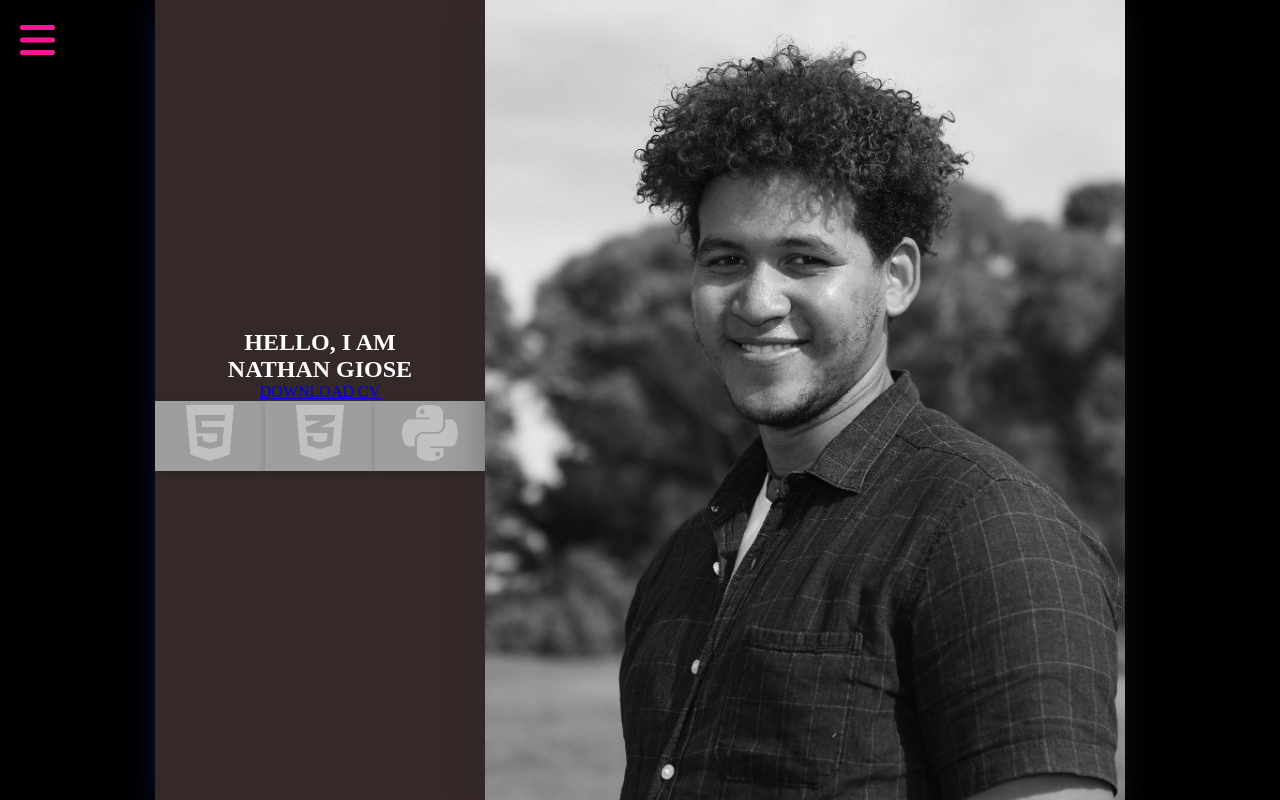
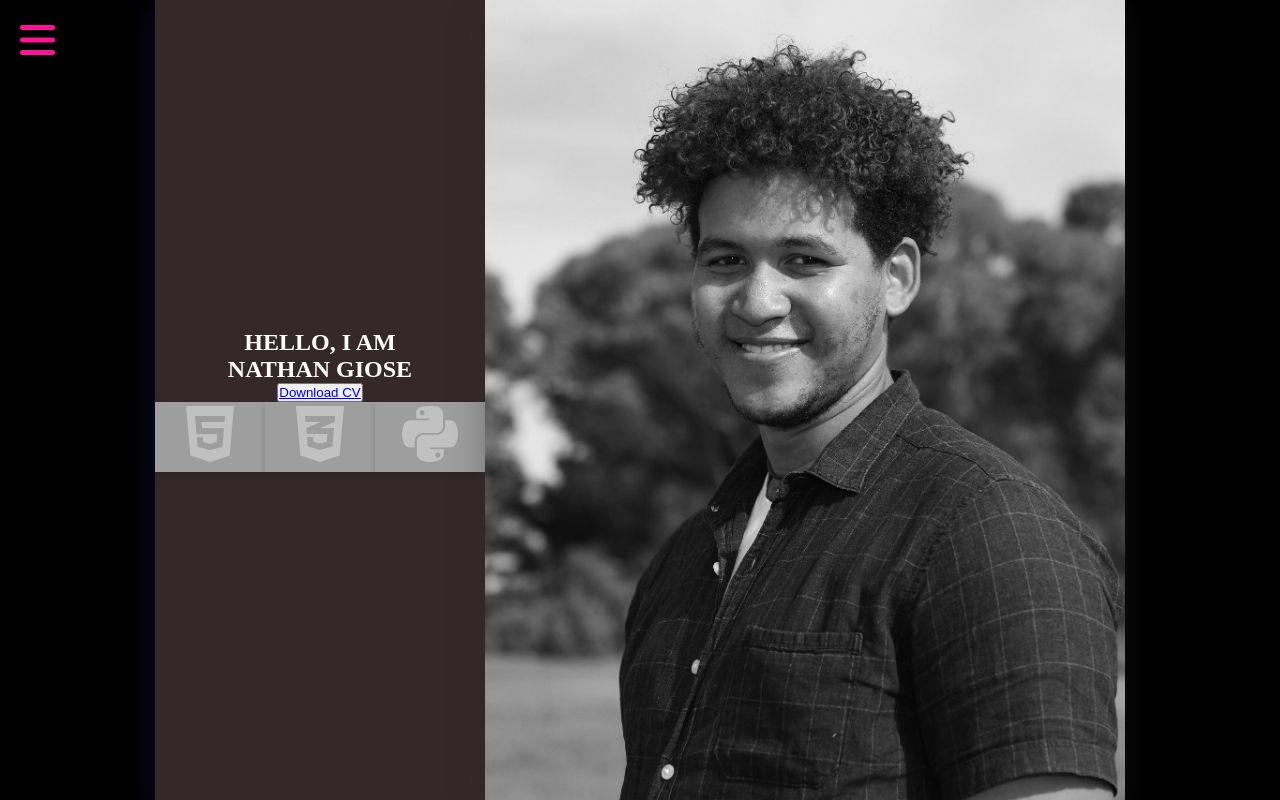
Before and after one commit to nathangiose/Portfolio, a plain HTML site: page index.html in a window 1280 px wide. Drawn offline with Linux system fonts and the light colour scheme; grey boxes are pictures that could not be loaded.

Commit message:
Update index.html

```diff
--- a/index.html
+++ b/index.html
@@ -60,9 +60,9 @@
         <div class="Greeting">
           <h2>Hello, I am</h2>
           <h1>Nathan Giose</h1>
-          <a href="/images/WhatsApp Image 2021-05-10 at 15.16.48.jpeg"
+          <button><a href="/Document/Nathan Giose 2020.docx" target="_blank" class="download"
             >Download CV</a
-          >
+          ></button>
           <!-- Portfolio -->
           <section class="portfolio">
             <div class="skills-container">
```
